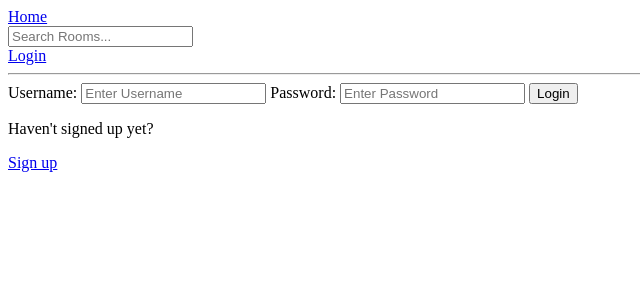
After one commit to z0rhan/cloneBlog, a Django app: page /login/ in a window 1280 px wide. The commit adds this page. Shown: the top 300 px of the page, without its empty margins (0-640 px from the left). Run offline with Django 5.2, Linux system fonts and the light colour scheme.

Commit message:
added login,logout and registration

```diff
--- a/cloneblog/blog/templates/blog/home.html
+++ b/cloneblog/blog/templates/blog/home.html
@@ -31,9 +31,12 @@
       <span>@{{ room.host.username }}</span>
       <br>
       <small>{{ room.topic.name }}</small>
+      <br>
+      {% if request.user == room.host  %}
       <a href="{% url 'update-room' room.id %}">Edit room</a>
       <br>
       <a href="{% url 'delete-room' room.id %}">Delete room</a>
+      {% endif %}
     </div>
     {% endfor %}
   </div>
--- /dev/null
+++ b/cloneblog/blog/templates/blog/login_register.html
@@ -0,0 +1,31 @@
+{% extends "index.html" %}
+{% block content %}
+{% if page == 'login' %}
+<div>
+  <form method="POST" action="">
+    {% csrf_token %}
+    <label>Username:</label>
+    <input type="text" name="username" placeholder="Enter Username">
+    <label>Password:</label>
+    <input type="password" name="password" placeholder="Enter Password">
+    <input type="submit" value="Login">
+  </form>
+  <p>Haven't signed up yet?</p>
+  <a href="{% url 'register' %}">Sign up</a>
+</div>
+
+{% else %}
+<div>
+  <form method="POST" action="">
+    {% csrf_token %}
+    {{form.as_p}}
+    <input type="submit" value="Register">
+  </form>
+  <p>Already signed up yet?</p>
+  <a href="{% url 'login' %}">Login</a>
+</div>
+
+{% endif %}
+
+
+{% endblock content %}
--- a/cloneblog/blog/urls.py
+++ b/cloneblog/blog/urls.py
@@ -3,7 +3,13 @@ from . import views
 
 urlpatterns = [
     path('', views.home, name ='home'),
+
+    path('login/', views.loginPage, name ='login'),
+    path('logout/', views.logoutUser, name ='logout'),
+    path('register/', views.registerPage, name ='register'),
+
     path('room/<str:pk>', views.room, name ='room'),
+
     path('create-room/', views.createRoom, name ='create-room'),
     path('update-room/<str:pk>', views.updateRoom, name ='update-room'),
     path('delete-room/<str:pk>', views.deleteRoom, name ='delete-room'),
--- a/cloneblog/blog/views.py
+++ b/cloneblog/blog/views.py
@@ -1,10 +1,64 @@
 from django.shortcuts import render, redirect
+from django.http import HttpResponse
 from django.db.models import Q
+from django.contrib.auth.models import User
+from django.contrib.auth import authenticate, login, logout
+from django.contrib.auth.decorators import login_required
+from django.contrib.auth.forms import UserCreationForm
+from django.contrib import messages
 from .models import Room, Topic, Message
 from .forms import RoomForm
 
+# Create your views here.
 
-# Create your views here.
+def loginPage(request):
+
+    page= 'login'
+
+    if request.user.is_authenticated:
+        return redirect('home')
+
+
+    if request.method == 'POST':
+        username = request.POST.get('username').lower()
+        password = request.POST.get('password')
+
+        try:
+            user = User.objects.get(username=username)
+        except:
+            messages.error(request, 'User does not exist.')
+
+        user = authenticate(request, username=username, password=password)
+
+        if user is not None:
+            login(request, user)
+            return redirect('home')
+        else:
+            messages.error(request, 'Username or Password does not exist.')
+
+    context = {'page': page}
+    return render(request, 'blog/login_register.html', context)
+
+def logoutUser(request):
+    logout(request)
+    return redirect('home')
+
+def registerPage(request):
+    form = UserCreationForm
+    context = {'form': form}
+
+    if request.method == 'POST':
+        form = UserCreationForm(request.POST)
+        if form.is_valid():
+            user = form.save(commit=False)
+            user.username = user.username.lower()
+            user.save()
+            login(request, user)
+            return redirect('home')
+        else:
+            messages.error(request, 'An error occured during registration!!!')
+
+    return render(request, 'blog/login_register.html', context)
 
 
 def home(request):
@@ -28,7 +82,7 @@ def room(request, pk):
     context = {"room": room}
     return render(request, "blog/room.html", context)
 
-
+@login_required(login_url='login')
 def createRoom(request):
     form = RoomForm()
     if request.method == "POST":
@@ -41,9 +95,13 @@ def createRoom(request):
     return render(request, "blog/room_form.html", context)
 
 
+@login_required(login_url='login')
 def updateRoom(request, pk):
     room = Room.objects.get(id=pk)
     form = RoomForm(instance=room)
+
+    if request.user != room.host:
+        return HttpResponse('You cannot edit this room!!!')
 
     if request.method == "POST":
         form = RoomForm(request.POST, instance=room)
@@ -55,9 +113,15 @@ def updateRoom(request, pk):
     return render(request, "blog/room_form.html", context)
 
 
+@login_required(login_url='login')
 def deleteRoom(request, pk):
     room = Room.objects.get(id=pk)
+
     if request.method == "POST":
         room.delete()
         return redirect("home")
+
+    if request.user != room.host:
+        return HttpResponse('You cannot delete this room!!!')
+
     return render(request, "blog/delete.html", {"obj": room})
--- a/cloneblog/templates/index.html
+++ b/cloneblog/templates/index.html
@@ -1,14 +1,23 @@
 <!DOCTYPE html>
 <html lang="en">
+
 <head>
   <meta charset="UTF-8">
   <meta name="viewport" content="width=device-width, initial-scale=1">
   <title>Blog Clone</title>
 </head>
+
 <body>
   {% include 'navbar.html' %}
-    {% block content%}
+  {% if messages %}
+  <ul class="messages">
+    {% for message in messages %}
+    <li>{{ message }}</li>
+    {% endfor %}
+  </ul>
+  {% endif %}
+  {% block content %}
   {% endblock %}
+</body>
 
-  </body>
 </html>
--- a/cloneblog/templates/navbar.html
+++ b/cloneblog/templates/navbar.html
@@ -1,8 +1,11 @@
 <a href="/">Home</a>
-
-<a>
-  <form method="GET" action="{% url 'home' %}">
-    <input type="text" name="q" placeholder="Search Rooms..." />
-  </form>
-</a>
+<form method="GET" action="{% url 'home' %}">
+  <input type="text" name="q" placeholder="Search Rooms..." />
+</form>
+{% if request.user.is_authenticated %}
+<p>Hello {{request.user}}</p>
+<a href="{% url 'logout' %}">Logout</a>
+{% else %}
+<a href="{% url 'login' %}">Login</a>
+{% endif %}
 <hr />
```
Lines whose indentation alone changed are shown as unchanged.
